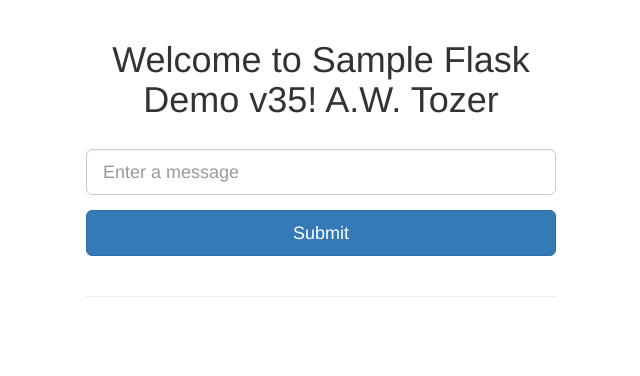
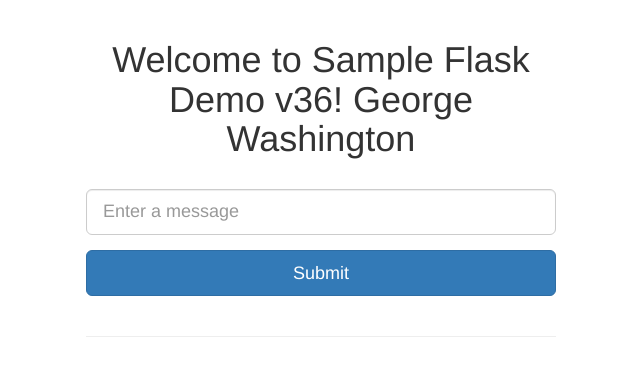
Before and after one commit to williaumwu/flask_sample, a Flask app: page / in a window 1280 px wide. Shown: the top 376 px of the page, without its empty margins (319-959 px from the left). Run offline with Flask 2, Linux system fonts and the light colour scheme; data that the repository does not hold is empty; some libraries are stand-ins or nearby versions.

Commit message:
quickchange for demo

```diff
--- a/templates/index.html
+++ b/templates/index.html
@@ -3,7 +3,7 @@
 {% block content %}
 
 <div class="text-center">
-  <h1>Welcome to Sample Flask Demo v35! A.W. Tozer</h1>
+  <h1>Welcome to Sample Flask Demo v36! George Washington</h1>
 </div>
 
 <br>
```
